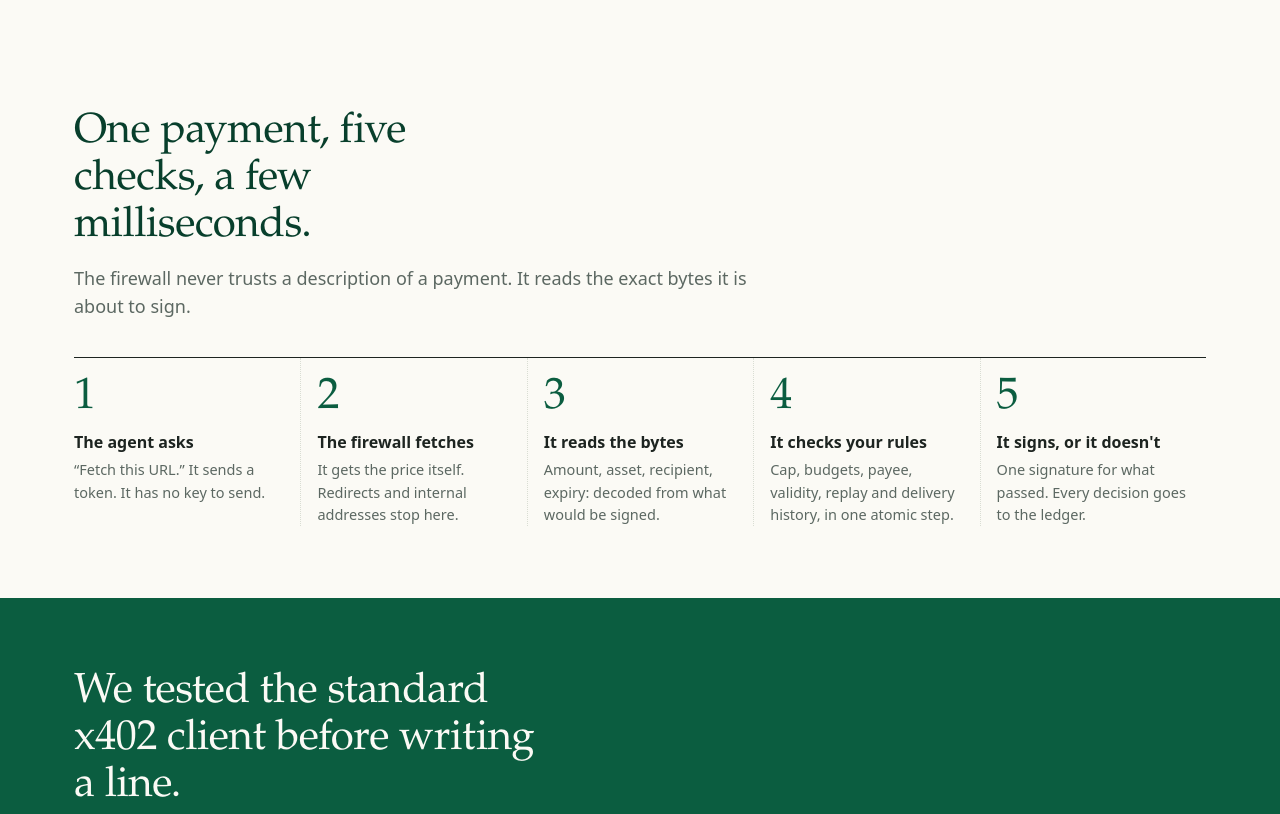
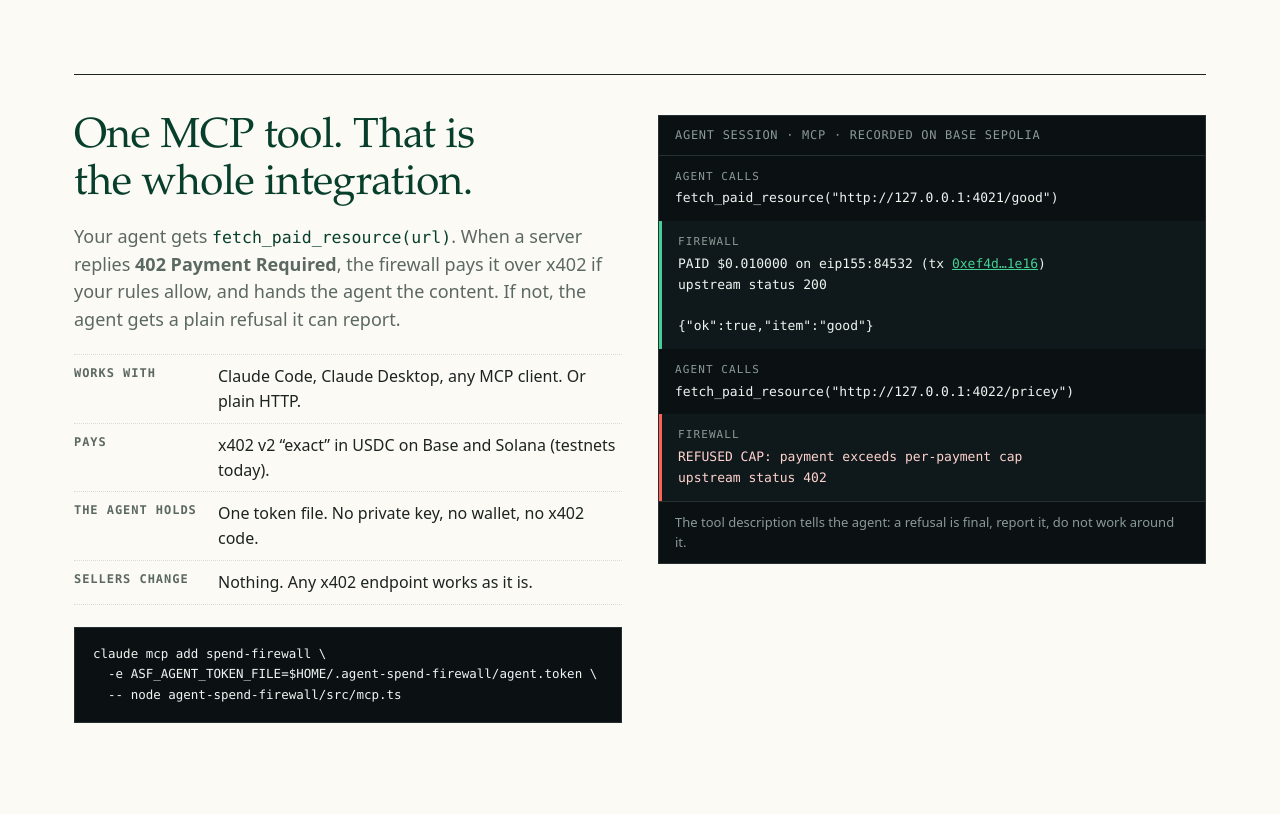
Before and after one commit to dyzdy00-prog/agent-spend-firewall, a website: page docs/index.html in a window 1280 px wide. Shown: the part 1151-1965 px from the top of the page. Drawn offline with Linux system fonts and the light colour scheme.

Commit message:
docs: landing page — MCP and x402 up front
The page now says what the product is in the first line: the MCP server
for x402 payments. New section right under the demo shows the single
tool (fetch_paid_resource), a recorded agent session with a real paid
call and a real refusal, what it works with, what it pays, and the
one-line install for Claude Code. Scene labels and step 1–2 name MCP
and HTTP 402 explicitly.

```diff
--- a/docs/index.html
+++ b/docs/index.html
@@ -3,8 +3,8 @@
 <head>
 <meta charset="utf-8">
 <meta name="viewport" content="width=device-width, initial-scale=1">
-<title>Agent Spend Firewall — give your agent an allowance, not your wallet</title>
-<meta name="description" content="A spend firewall for AI agents that pay over x402. The key and the rules stay outside the agent. Try to break it in your browser: the demo runs the firewall's real policy code.">
+<title>Agent Spend Firewall — the MCP server that lets AI agents pay over x402, within your limits</title>
+<meta name="description" content="An MCP server for x402 payments. Your agent gets one tool to pay for APIs and data; the key and your spending rules stay outside the agent. Try to break it in your browser.">
 <meta property="og:title" content="Agent Spend Firewall">
 <meta property="og:description" content="Give your agent an allowance, not your wallet. Try to break the firewall in your browser.">
 <meta property="og:type" content="website">
@@ -79,6 +79,24 @@ h2{font:400 clamp(28px,3.4vw,42px)/1.12 var(--serif);letter-spacing:-.01em;margi
 .step b{display:block;margin:10px 0 4px}
 .step p{margin:0;color:var(--mute);font-size:14.5px}
 
+code{font-family:var(--mono);font-size:.92em;color:var(--ink2)}
+.mcp{display:grid;grid-template-columns:minmax(0,6fr) minmax(0,6fr);gap:36px;align-items:start;border-top:1px solid var(--text);padding-top:40px}
+.mcp>div{min-width:0}
+.facts{margin:0 0 22px;border-top:1px dotted var(--line)}
+.facts div{display:grid;grid-template-columns:132px 1fr;gap:12px;padding:9px 0;border-bottom:1px dotted var(--line)}
+.facts dt{font:600 12px/1.6 var(--mono);letter-spacing:.08em;text-transform:uppercase;color:var(--mute)}
+.facts dd{margin:0}
+pre.one{font-size:12.5px}
+.chat{background:var(--tp);color:var(--tt);border:1px solid var(--tl);font:13px/1.6 var(--mono)}
+.chead,.cfoot{padding:10px 16px;color:var(--tm);font-size:12px}
+.chead{border-bottom:1px solid var(--tl);letter-spacing:.06em;text-transform:uppercase}
+.cfoot{border-top:1px solid var(--tl);font-family:var(--sans);font-size:13px}
+.call,.ret{padding:12px 16px;white-space:pre-wrap;word-break:break-word}
+.call span,.ret span{display:block;font-size:11px;letter-spacing:.1em;text-transform:uppercase;color:var(--tm);margin-bottom:3px}
+.ret{border-left:3px solid var(--tok);background:#0f191b}
+.ret.no{border-left-color:var(--tno)}
+.ret.ok{color:var(--tt)}.ret.no{color:#ffd2ce}
+.chat a{color:var(--tok)}
 .inkb{background:var(--ink);color:var(--paper)}
 .inkb h2{color:var(--paper)}.inkb .sub{color:#cfe3d7}
 .nums{display:grid;grid-template-columns:repeat(3,minmax(0,1fr));border-top:1px solid rgba(255,255,255,.5)}
@@ -125,7 +143,7 @@ h3.s{font:600 12px/1 var(--mono);letter-spacing:.14em;text-transform:uppercase;c
 footer{padding:28px 0 48px;color:var(--mute);font-size:13.5px}
 
 @media (max-width:920px){
-  .hero,.tgrid,.two{grid-template-columns:minmax(0,1fr)}
+  .hero,.tgrid,.two,.mcp{grid-template-columns:minmax(0,1fr)}
   .hero{grid-template-areas:"stage" "acts" "under";row-gap:18px}
   .steps{grid-template-columns:minmax(0,1fr)}
   .step,.step + .step{padding:14px 0;border-left:0;border-bottom:1px dotted var(--line);display:grid;grid-template-columns:54px 1fr;column-gap:8px}
@@ -143,6 +161,7 @@ footer{padding:28px 0 48px;color:var(--mute);font-size:13.5px}
   .stamp{font-size:12px;padding:6px 8px}
   .lr{grid-template-columns:38px 96px 1fr}.lr .host{display:none}.lr .amt{text-align:right}.lr .why{grid-column:2/4}
   pre{font-size:12px}
+  pre.one{font-size:11px}.facts div{grid-template-columns:104px 1fr}
 }
 </style>
 </head>
@@ -150,13 +169,13 @@ footer{padding:28px 0 48px;color:var(--mute);font-size:13.5px}
 <div class="wrap">
   <div class="nav">
     <a class="brand" href="#"><svg width="22" height="24" viewBox="0 0 22 24" aria-hidden="true"><path d="M11 1l9 3.600v6.600c0 5.600-3.700 10-9 11.800-5.300-1.800-9-6.200-9-11.800V4.600L11 1z" fill="none" stroke="currentColor" stroke-width="1.8"/><path d="M6.800 11.800l3 3 5.400-6" fill="none" stroke="currentColor" stroke-width="1.8"/></svg>Agent Spend Firewall</a>
-    <nav><a href="#how">How it works</a><a href="#proof">Live proof</a><a href="#status">Status</a><a href="#start">Run it</a><a class="keep" href="https://github.com/dyzdy00-prog/agent-spend-firewall">GitHub</a></nav>
+    <nav><a href="#mcp">MCP</a><a href="#how">How it works</a><a href="#proof">Live proof</a><a href="#status">Status</a><a href="#start">Run it</a><a class="keep" href="https://github.com/dyzdy00-prog/agent-spend-firewall">GitHub</a></nav>
   </div>
 
   <div class="top">
-    <div class="kick">Spend control for AI agents · x402</div>
+    <div class="kick">The MCP server for x402 payments · spend control for AI agents</div>
     <h1>This hour your agent asked to spend <b id="hAsk" class="no">$0.00</b>. The firewall signed <b id="hSign">$0.00</b>.</h1>
-    <p class="lead">AI agents now pay for APIs and data on their own. The firewall holds the key and your rules in a separate process. The agent can ask. It cannot sign.</p>
+    <p class="lead">x402 lets an AI agent pay for an API call the moment a server asks. Add this firewall to Claude, or any MCP agent, as one tool: the agent pays through it, while the key and your rules stay in a separate process. The agent can ask. It cannot sign.</p>
   </div>
   <div class="hero">
     <div class="actcol">
@@ -174,8 +193,8 @@ footer{padding:28px 0 48px;color:var(--mute);font-size:13.5px}
 
       <div class="stage" id="stage" aria-label="Animated scene: payment requests roll from the agent to the firewall gate; allowed ones pass to the seller, refused ones bounce back">
         <canvas id="cv" width="520" height="216"></canvas>
-        <div class="lab" style="left:13.5%;top:80%">Agent<small>a token, no key</small></div>
-        <div class="lab" style="left:30%;top:6%">Firewall<small>key + your rules</small></div>
+        <div class="lab" style="left:13.5%;top:80%">Agent<small>MCP tool, no key</small></div>
+        <div class="lab" style="left:30%;top:6%">Firewall<small>x402 signer + your rules</small></div>
         <div class="lab" style="left:87.500%;top:80%">Seller<small id="sellerLab">data.example</small></div>
         <div class="stamp" id="stamp"></div>
       </div>
@@ -194,12 +213,42 @@ footer{padding:28px 0 48px;color:var(--mute);font-size:13.5px}
   </div>
 </div>
 
+<section id="mcp" style="padding-top:8px"><div class="wrap">
+  <div class="mcp">
+    <div>
+      <h2>One MCP tool. That is the whole integration.</h2>
+      <p class="sub" style="margin-bottom:20px">Your agent gets <code>fetch_paid_resource(url)</code>. When a server replies <b>402 Payment Required</b>, the firewall pays it over x402 if your rules allow, and hands the agent the content. If not, the agent gets a plain refusal it can report.</p>
+      <dl class="facts">
+        <div><dt>Works with</dt><dd>Claude Code, Claude Desktop, any MCP client. Or plain HTTP.</dd></div>
+        <div><dt>Pays</dt><dd>x402 v2 “exact” in USDC on Base and Solana (testnets today).</dd></div>
+        <div><dt>The agent holds</dt><dd>One token file. No private key, no wallet, no x402 code.</dd></div>
+        <div><dt>Sellers change</dt><dd>Nothing. Any x402 endpoint works as it is.</dd></div>
+      </dl>
+<pre class="one">claude mcp add spend-firewall \
+  -e ASF_AGENT_TOKEN_FILE=$HOME/.agent-spend-firewall/agent.token \
+  -- node agent-spend-firewall/src/mcp.ts</pre>
+    </div>
+    <div class="chat">
+      <div class="chead">agent session · MCP · recorded on Base Sepolia</div>
+      <div class="call"><span>agent calls</span>fetch_paid_resource("http://127.0.0.1:4021/good")</div>
+      <div class="ret ok"><span>firewall</span>PAID $0.010000 on eip155:84532 (tx <a href="https://sepolia.basescan.org/tx/0xef4dace8f18a4234087af3568965f69635744d945151b6055ecb7f7b1c2a1e16">0xef4d…1e16</a>)
+upstream status 200
+
+{"ok":true,"item":"good"}</div>
+      <div class="call"><span>agent calls</span>fetch_paid_resource("http://127.0.0.1:4022/pricey")</div>
+      <div class="ret no"><span>firewall</span>REFUSED CAP: payment exceeds per-payment cap
+upstream status 402</div>
+      <div class="cfoot">The tool description tells the agent: a refusal is final, report it, do not work around it.</div>
+    </div>
+  </div>
+</div></section>
+
 <section id="how"><div class="wrap">
   <h2>One payment, five checks, a few milliseconds.</h2>
   <p class="sub">The firewall never trusts a description of a payment. It reads the exact bytes it is about to sign.</p>
   <div class="steps">
-    <div class="step"><div class="n">1</div><b>The agent asks</b><p>“Fetch this URL.” It sends a token. It has no key to send.</p></div>
-    <div class="step"><div class="n">2</div><b>The firewall fetches</b><p>It gets the price itself. Redirects and internal addresses stop here.</p></div>
+    <div class="step"><div class="n">1</div><b>The agent calls the tool</b><p><code>fetch_paid_resource(url)</code> over MCP, with its token. It has no key to send.</p></div>
+    <div class="step"><div class="n">2</div><b>The firewall fetches</b><p>The seller answers HTTP 402 with a price. Redirects and internal addresses stop here.</p></div>
     <div class="step"><div class="n">3</div><b>It reads the bytes</b><p>Amount, asset, recipient, expiry: decoded from what would be signed.</p></div>
     <div class="step"><div class="n">4</div><b>It checks your rules</b><p>Cap, budgets, payee, validity, replay and delivery history, in one atomic step.</p></div>
     <div class="step"><div class="n">5</div><b>It signs, or it doesn't</b><p>One signature for what passed. Every decision goes to the ledger.</p></div>
```
